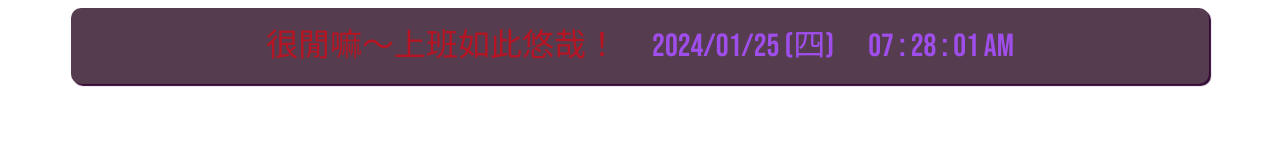
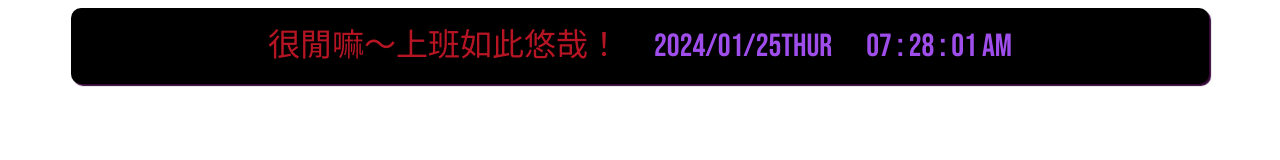
Before and after one commit to ethankao1029/notion, a plain HTML site: page index.html in a window 1280 px wide. Drawn offline with Linux system fonts and the light colour scheme.

Commit message:
Update index.html

```diff
--- a/index.html
+++ b/index.html
@@ -40,7 +40,7 @@ h1 {
 .card {
     padding: 10px 25px 10px 25px;
     border-radius: 10px;
-    background: #553c4e;
+    background: #000;
     width: 85vw;
     color: #9F4EEC;
     display: inline-block;
@@ -114,8 +114,8 @@ function date() {
     var year = today.getFullYear();
     var month = zeros(today.getMonth() + 1);  // JavaScript 的月份從 0 開始
     var day = zeros(today.getDate());
-    var weekday = ["日", "一", "二", "三", "四", "五", "六"][today.getDay()];
-    document.getElementById('date').innerHTML = year + "/" + month + "/" + day + " (" + weekday + ")";
+    var weekday = ["Sun", "Mon", "Tue", "Wed", "Thur", "Fri", "Sat"][today.getDay()];
+    document.getElementById('date').innerHTML = year + "/" + month + "/" + day + weekday ;
 }
 
 
```
